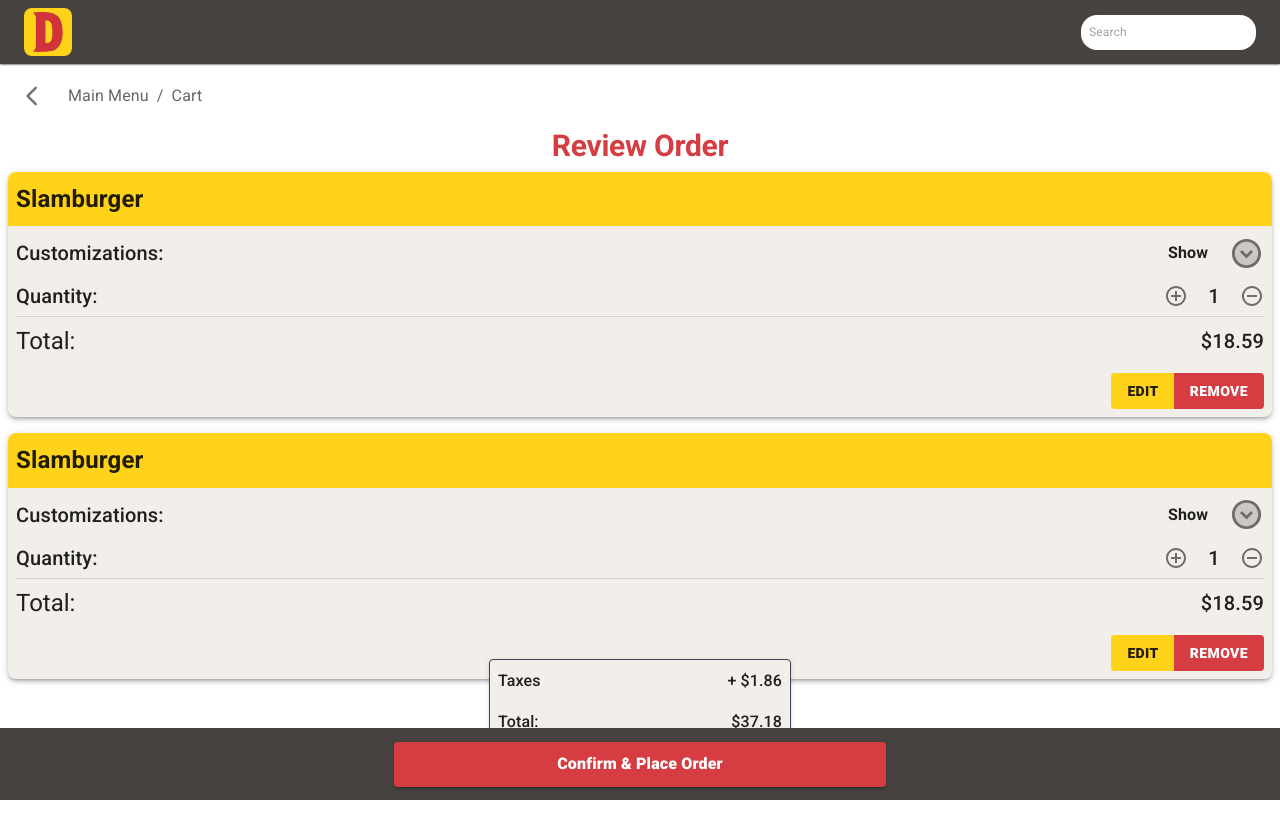
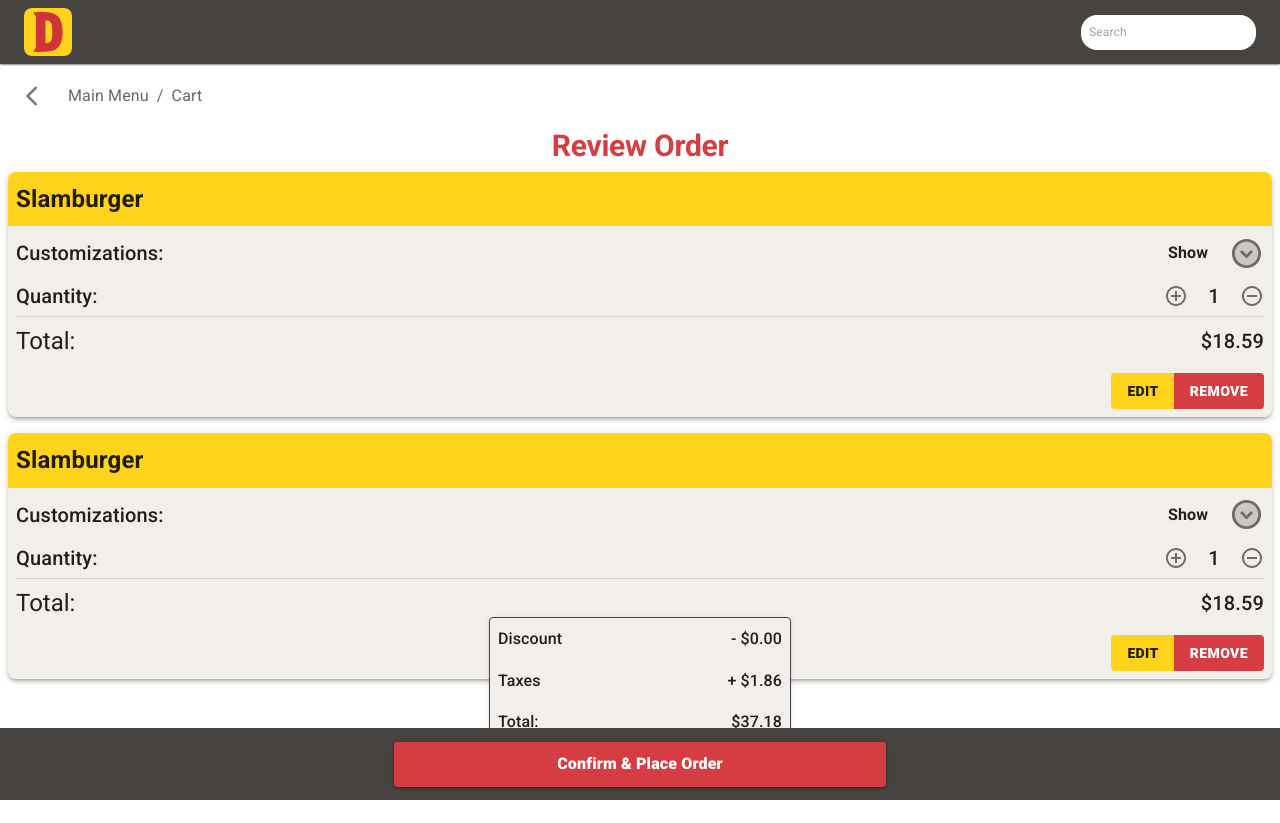
Before and after one commit to cmarcelo10/dennys-ordering-system, a React (Vite) app: page /cart in a window 1280 px wide. Built offline with nearby package versions, Linux system fonts and the light colour scheme.

Commit message:
Add discounted amount to Cart Page

```diff
--- a/src/pages/CartPage.tsx
+++ b/src/pages/CartPage.tsx
@@ -39,12 +39,17 @@
     // set up cart context to get cart items
     const { cartItems, totalPrice, saveToCart, addToCart, removeFromCart} = useContext(CartContext);
 
-    const applyDiscount = (itemName: string) => {
-        const item = Object.values(cartItems).find(cartItem => cartItem.item.name === itemName);
-        if (item) {
-            const discountedPrice = item.price / 2; // 50% off
-            saveToCart({ ...item, price: discountedPrice }); // Update the cart
-        }
+    const calculateTotalDiscount = () => {
+        return Object.values(cartItems).reduce((discountTotal, cartItem) => {
+            if (
+                cartItem.originalPrice &&
+                cartItem.price < cartItem.originalPrice
+            ) {
+                const discount = (cartItem.originalPrice - cartItem.price) * cartItem.quantity;
+                return discountTotal + discount;
+            }
+            return discountTotal;
+        }, 0);
     };
 
     function handleChangeQuantity(itemID: string, newQuantity: number)
@@ -96,6 +101,14 @@
             </Stack>
           </Box>
             <Paper elevation={2} sx={{backgroundColor: '#F2EEEA', borderWidth: 1, borderStyle: 'solid', borderColor: theme.palette.dennysGrey.main, display: 'flex', flexDirection: 'column', flexGrow: 1, alignItems: 'center', justifyContent: 'space-between', height: 'auto', width: 300, borderBox: 'content-box', borderTopRadius: 5, position: 'fixed', bottom: 56, left: '50%', transform: "translateX(-50%)"}}>
+            <Box sx={{display: 'flex', width: '100%', boxSizing: 'border-box', flexDirection: 'row', flexGrow: 1, justifyContent: 'space-between', fontSize: 16, p: 1}}>
+                    <Typography variant="h6" fontSize='inherit'>
+                        Discount
+                    </Typography>
+                    <Typography variant='h6' fontSize='inherit'>
+                            - ${calculateTotalDiscount().toFixed(2)}
+                    </Typography>
+                </Box>
                <Box sx={{display: 'flex', width: '100%', boxSizing: 'border-box', flexDirection: 'row', flexGrow: 1, justifyContent: 'space-between', fontSize: 16, p: 1}}>
                     <Typography variant="h6" fontSize='inherit'>
                         Taxes
--- a/src/pages/CategoryMenu.tsx
+++ b/src/pages/CategoryMenu.tsx
@@ -176,7 +176,7 @@
     else if (categoryName == "Deals and Promos"){
         return(
             <ThemeProvider theme={theme}>
-            <Navbar bottomLabel='foo'> {/* Bump this up to Main and use context*/}
+            <Navbar bottomLabel={`Review Order - ${totalPrice.toFixed(2)}`}> {/* Bump this up to Main and use context*/}
                 <MenuBreadcrumbs categoryName='Deals and Promotions'/>
                 <DealsPage />
             </Navbar>
```
